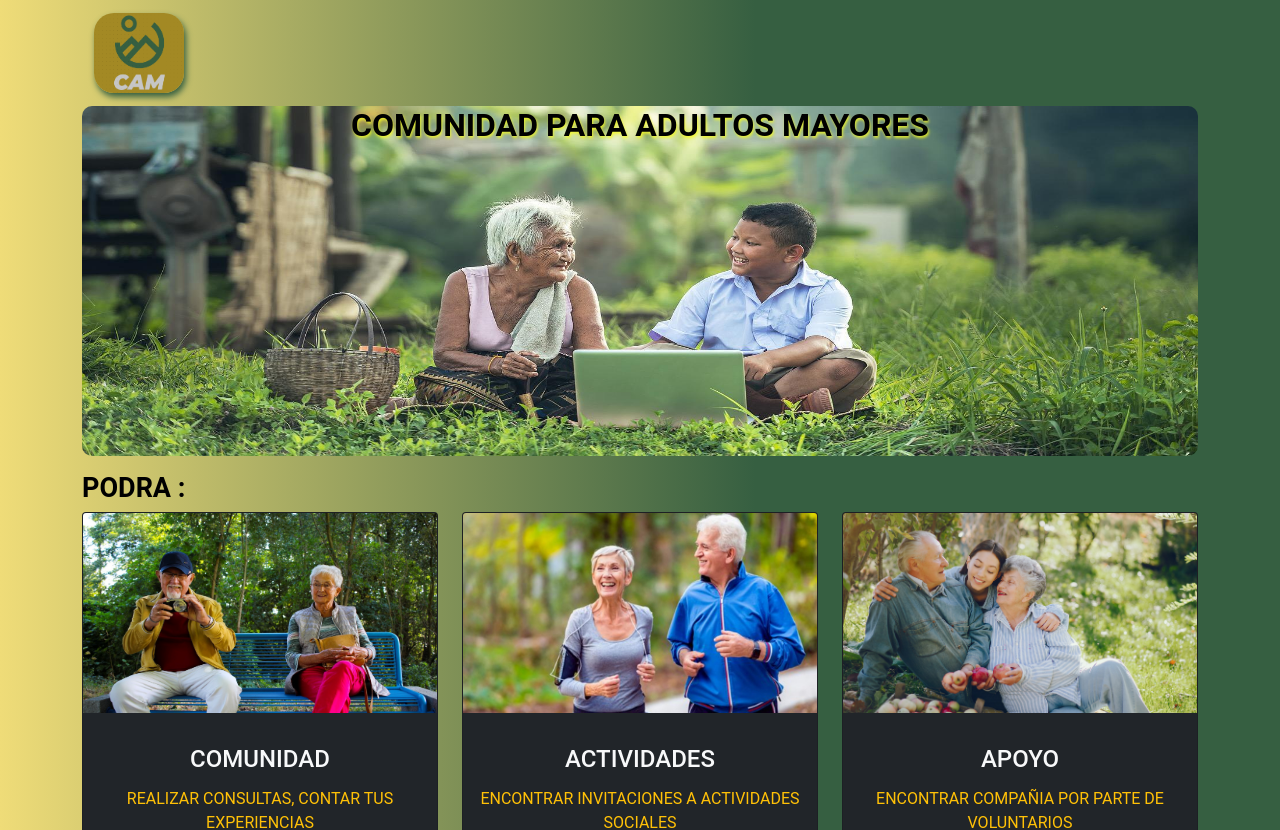
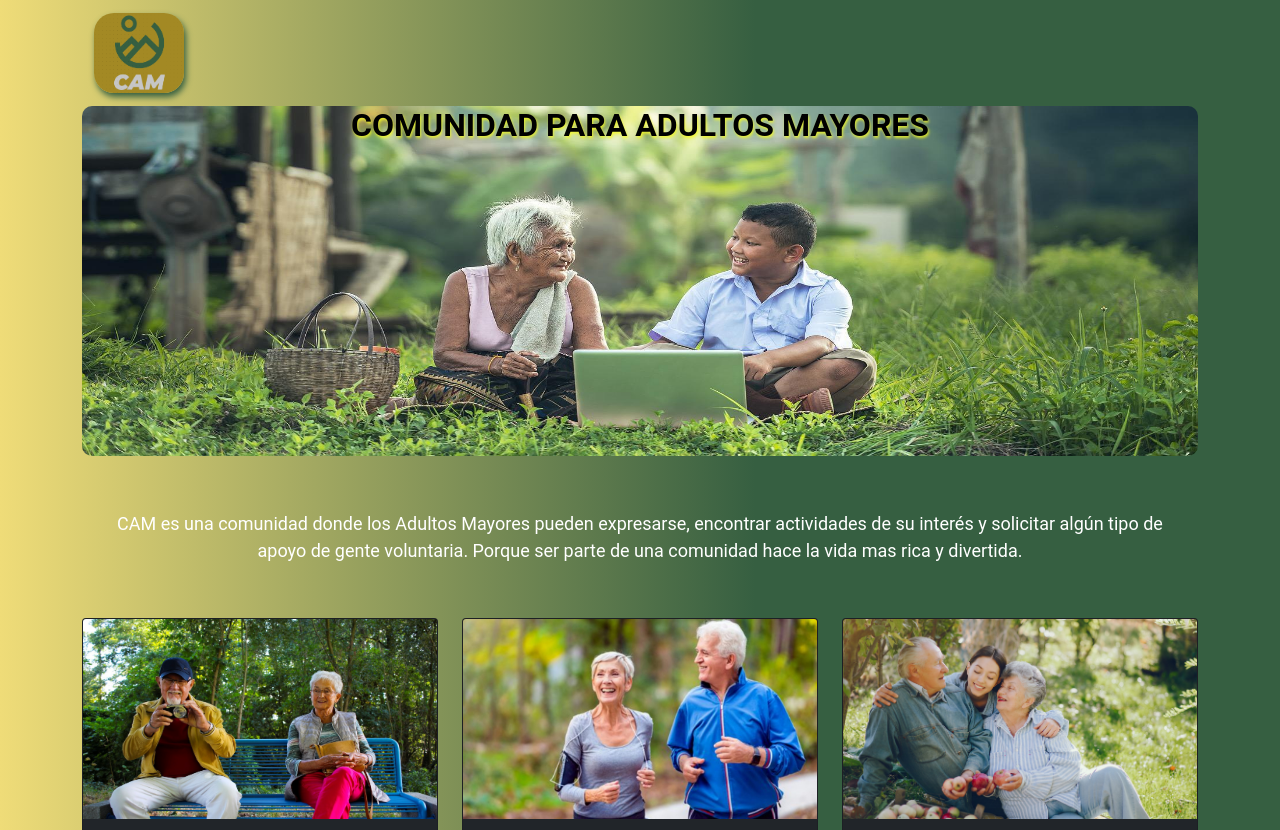
Before and after one commit to einarch/ComunidadAdultoMayor, a React (Create React App) app: page / in a window 1280 px wide. Shown: the top 830 px of the page. Built offline with nearby package versions, Linux system fonts and the light colour scheme.

Commit message:
Removed PODRAS word and added app description in main page

```diff
--- /dev/null
+++ b/src/components/DescripcionApp.css
@@ -0,0 +1,5 @@
+.descripcionApp {
+    color: white;
+    font-size: 18px;
+    text-align: center;
+}
--- /dev/null
+++ b/src/components/DescripcionApp.js
@@ -0,0 +1,20 @@
+import React from "react";
+import { Container } from 'react-bootstrap';
+import './DescripcionApp.css';
+
+function DescripcionApp() {
+    return (
+
+        <Container className="descripcionApp">
+        <br></br>
+        <br></br>
+            CAM es una comunidad donde los Adultos Mayores pueden expresarse, encontrar actividades de su interés y solicitar algún tipo de apoyo de gente voluntaria. Porque ser parte de una comunidad hace la vida mas rica y divertida.
+        <br></br>
+        <br></br>
+        <br></br>
+        </Container>
+
+
+    );
+}
+export default DescripcionApp;
--- a/src/components/ImagenFondo.js
+++ b/src/components/ImagenFondo.js
@@ -2,6 +2,7 @@ import React from "react";
 import imagefondo from '../imagenes/imagenFondo.jpg'
 import './Cabezera.css';
 import "bootstrap/dist/css/bootstrap.css";
+import DescripcionApp from "./DescripcionApp";
 
 import { Container } from 'react-bootstrap';
 import Image from "react-bootstrap/Image";
@@ -30,18 +31,7 @@ function ImagenFondo() {
                     }}
                 />
             </div>
-
-            <div className="text-left">
-                <h2 style={{
-                    color: "black" ,
-                    fontWeight: "bold",
-                    fontSize: "1.688rem"
-                }}>
-                 <p></p>
-                 PODRA :
-                </h2>
-            </div>
-
+            <DescripcionApp></DescripcionApp>
         </Container >
 
     );
```
